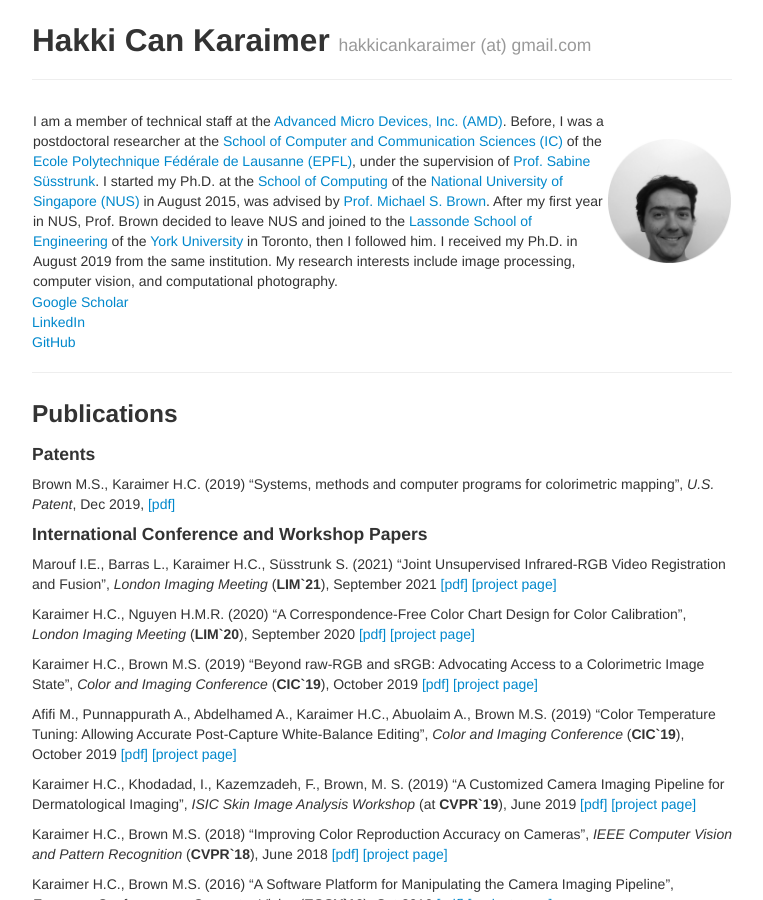
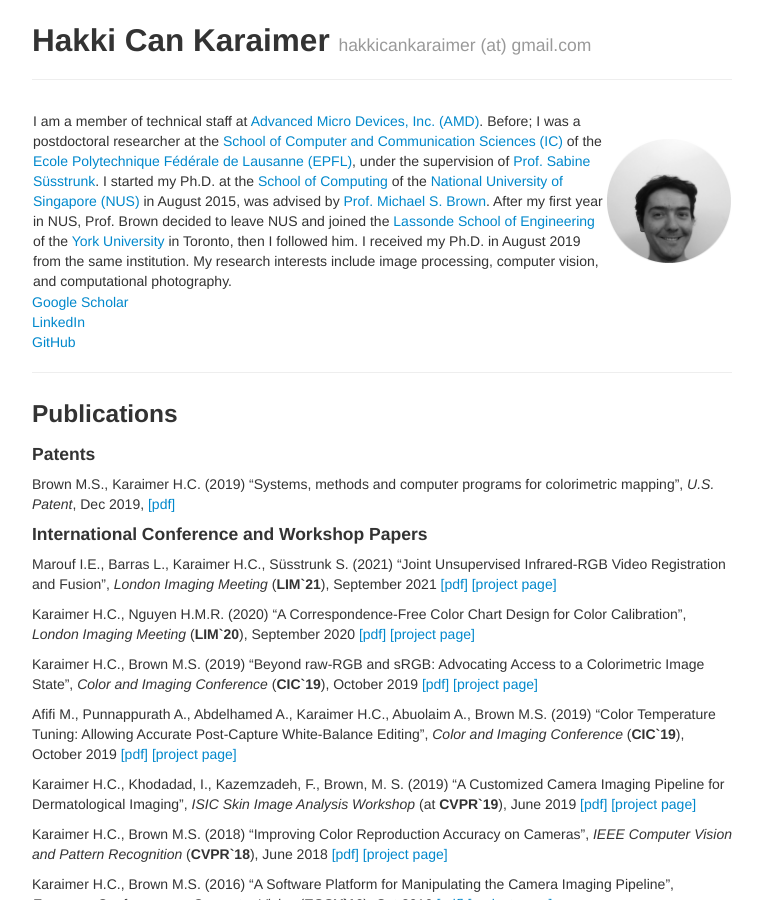
Before and after one commit to karaimer/karaimer.github.io, a Jekyll site: the page built from index.md, in a window 1280 px wide and 900 px high. Shown: the whole window, without its empty margins (258-1021 px from the left). Built offline with Jekyll 4.4.1, drawn with Linux system fonts in a browser that asks for light colours.

Commit message:
Update index.md

```diff
--- a/index.md
+++ b/index.md
@@ -8,7 +8,7 @@
 
 | - | - |
 |---|---|
-| I am a member of technical staff at the [Advanced Micro Devices, Inc. (AMD)](https://www.amd.com/en). Before, I was a postdoctoral researcher at the [School of Computer and Communication Sciences (IC)](https://www.epfl.ch/schools/ic/) of the [Ecole Polytechnique Fédérale de Lausanne (EPFL)](https://www.epfl.ch/en/), under the supervision of [Prof. Sabine Süsstrunk](https://www.epfl.ch/labs/ivrl/people/susstrunk/). I started my Ph.D. at the [School of Computing](https://www.comp.nus.edu.sg) of the [National University of Singapore (NUS)](http://nus.edu.sg/) in August 2015, was advised by [Prof. Michael S. Brown](http://www.cse.yorku.ca/~mbrown/). After my first year in NUS, Prof. Brown decided to leave NUS and joined to the [Lassonde School of Engineering](https://lassonde.yorku.ca) of the [York University](https://www.yorku.ca/index.html) in Toronto, then I followed him. I received my Ph.D. in August 2019 from the same institution. My research interests include image processing, computer vision, and computational photography.     | ![](/image/original_0099.png){:height="720px" width="1200px"} |
+| I am a member of technical staff at [Advanced Micro Devices, Inc. (AMD)](https://www.amd.com/en). Before; I was a postdoctoral researcher at the [School of Computer and Communication Sciences (IC)](https://www.epfl.ch/schools/ic/) of the [Ecole Polytechnique Fédérale de Lausanne (EPFL)](https://www.epfl.ch/en/), under the supervision of [Prof. Sabine Süsstrunk](https://www.epfl.ch/labs/ivrl/people/susstrunk/). I started my Ph.D. at the [School of Computing](https://www.comp.nus.edu.sg) of the [National University of Singapore (NUS)](http://nus.edu.sg/) in August 2015, was advised by [Prof. Michael S. Brown](http://www.cse.yorku.ca/~mbrown/). After my first year in NUS, Prof. Brown decided to leave NUS and joined the [Lassonde School of Engineering](https://lassonde.yorku.ca) of the [York University](https://www.yorku.ca/index.html) in Toronto, then I followed him. I received my Ph.D. in August 2019 from the same institution. My research interests include image processing, computer vision, and computational photography.     | ![](/image/original_0099.png){:height="720px" width="1200px"} |
 
 [Google Scholar](https://scholar.google.com/citations?user=jhlnGS4AAAAJ&hl=en)
 [LinkedIn](https://www.linkedin.com/in/karaimer)
```
